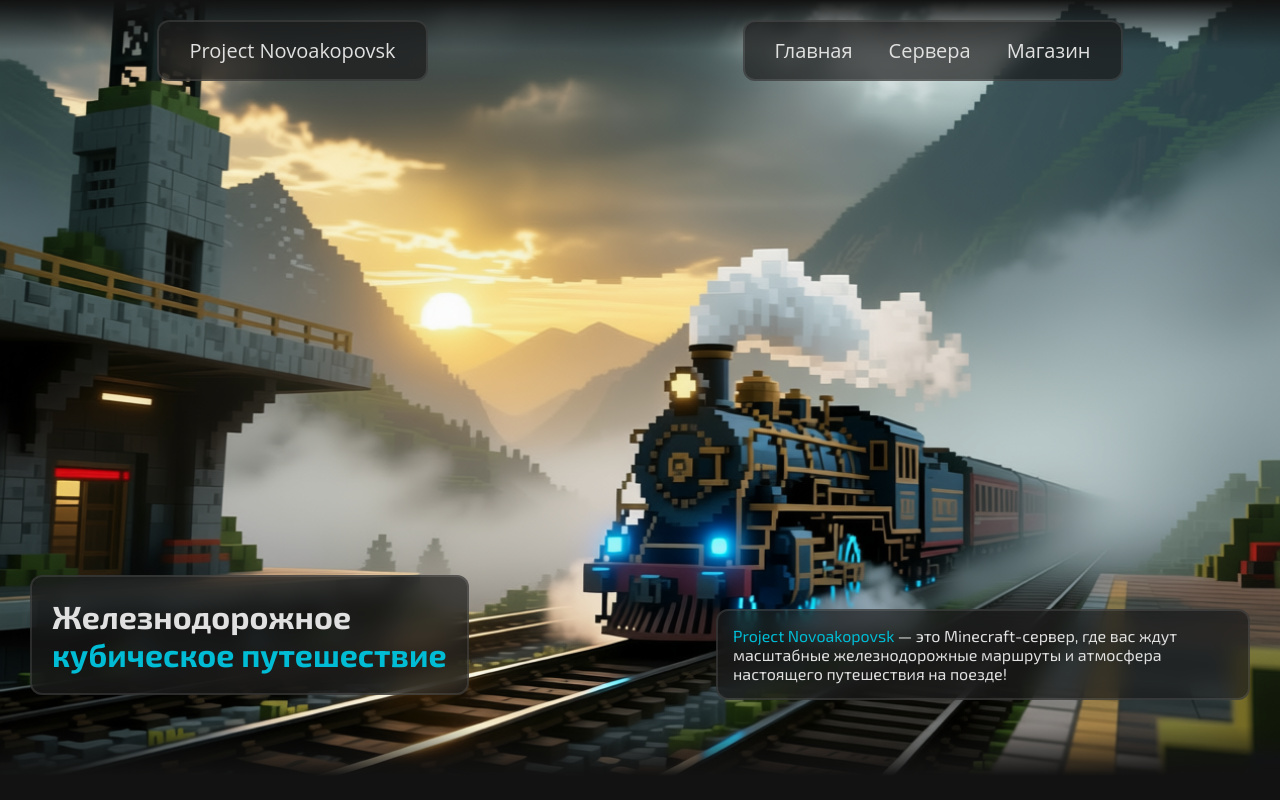
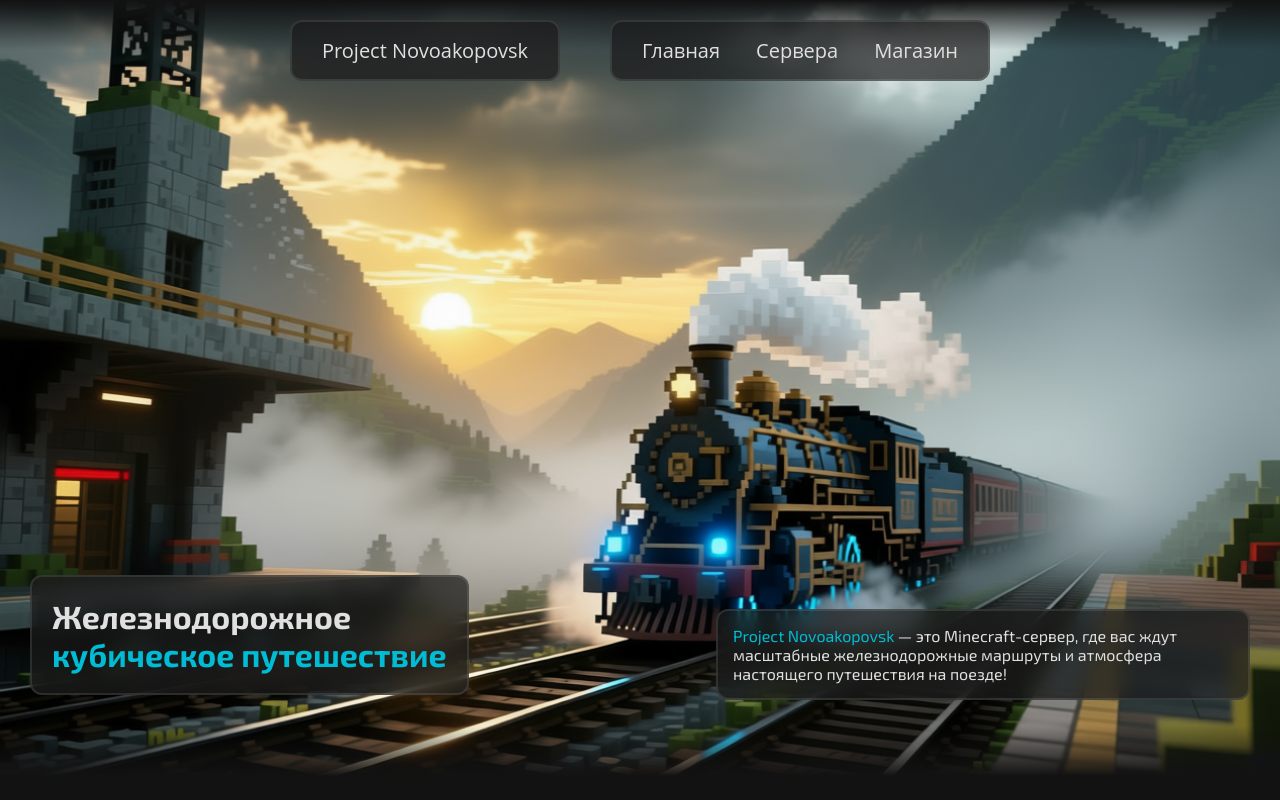
Before and after one commit to xXxEvgenyxXx/course-project, a React (Create React App) app: page / in a window 1280 px wide. Built offline with nearby package versions, Linux system fonts and the light colour scheme.

Commit message:
fix: header elements centered

```diff
--- a/src/assets/styles/header.css
+++ b/src/assets/styles/header.css
@@ -2,7 +2,8 @@ header {
     position: fixed;
     padding: 20px 0;
     display: flex;
-    justify-content: space-around;
+    justify-content: center;
+    gap:50px;
     z-index: 100;
     width: 100%;
 }
@@ -43,4 +44,5 @@ nav {
 .header-link:hover {
     color: #00bcd4;
     background-color: #2a2a2a;
+    transition:0.3s;
 }
```
